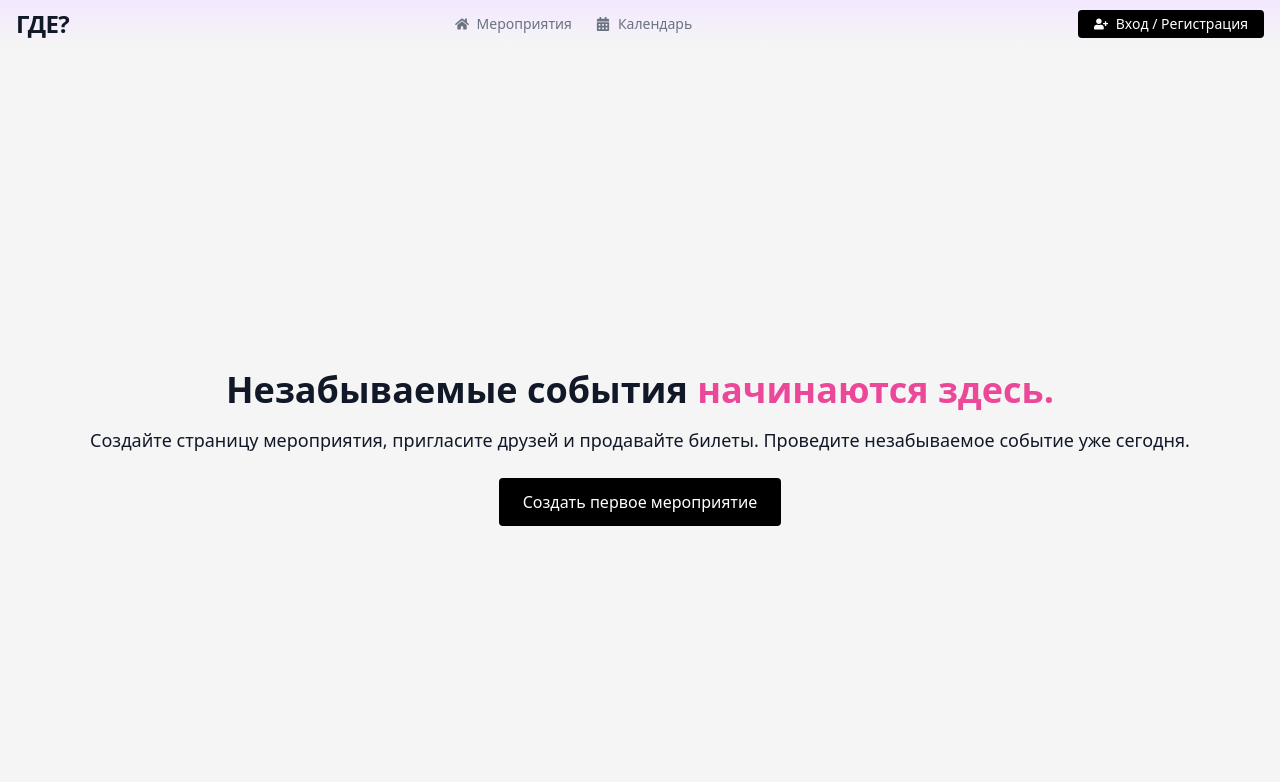
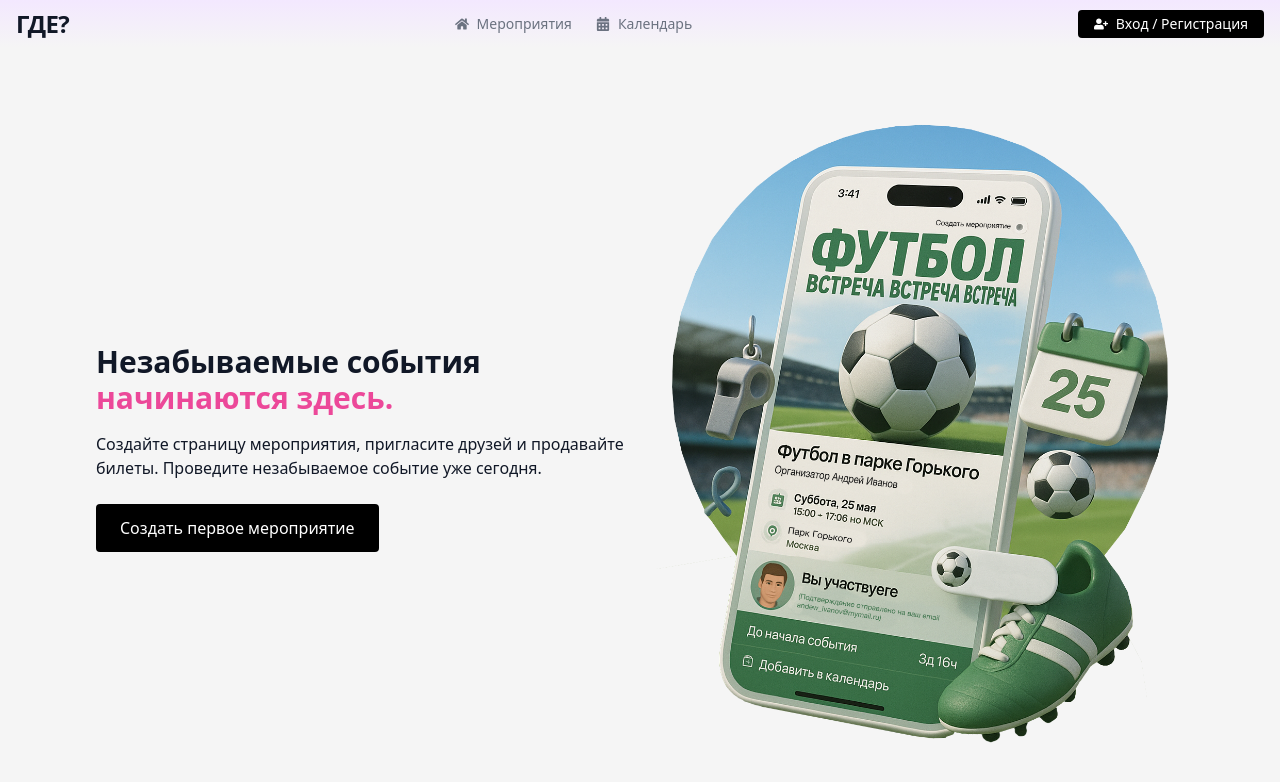
Before and after one commit to qarbo/meetups-fe, a React (Create React App) app: page / in a window 1280 px wide. Shown: the top 782 px of the page. Built offline with nearby package versions, Linux system fonts and the light colour scheme; no server answers.

Commit message:
Landing image

```diff
--- a/src/pages/LandingPage.jsx
+++ b/src/pages/LandingPage.jsx
@@ -1,6 +1,7 @@
 // src/pages/LandingPage.jsx
 import { useNavigate } from "react-router-dom";
 import { useEffect } from "react";
+import landingImage from "../assets/LandingImage.png";
 
 export default function LandingPage() {
   const navigate = useNavigate();
@@ -40,12 +41,15 @@ export default function LandingPage() {
         width: "100vw",
         height: "100vh"
       }} />
-      <div className="relative z-10 flex items-center justify-center h-screen text-center overflow-hidden">
-        <div>
-          <h1 className="text-4xl font-bold mb-4">
+      <div className="relative z-10 flex flex-col md:flex-row items-center justify-center h-screen text-center md:text-left gap-8 px-6 md:px-24 py-6 md:py-12">
+
+        <div className="block md:hidden h-48" />
+
+        <div className="md:w-1/2 order-1 md:order-1">
+          <h1 className="text-3xl font-bold mb-4">
             Незабываемые события <span className="text-pink-500">начинаются здесь.</span>
           </h1>
-          <p className="text-lg mb-6">
+          <p className="text-m mb-6">
             Создайте страницу мероприятия, пригласите друзей и продавайте билеты. Проведите незабываемое событие уже сегодня.
           </p>
           <button
@@ -55,6 +59,13 @@ export default function LandingPage() {
             Создать первое мероприятие
           </button>
         </div>
+        <div className="md:w-1/2 order-2 md:order-2">
+          <img
+            src={landingImage}
+            alt="event preview"
+            className="mx-auto md:w-full rounded"
+          />
+        </div>
       </div>
     </div>
   );
--- a/src/pages/Profile.jsx
+++ b/src/pages/Profile.jsx
@@ -5,6 +5,7 @@ export default function Profile() {
   const [user, setUser] = useState(null);
   const [loading, setLoading] = useState(true);
   const [error, setError] = useState(null);
+  const [showUpload, setShowUpload] = useState(false);
 
   useEffect(() => {
     const token = localStorage.getItem("token");
@@ -44,17 +45,63 @@ export default function Profile() {
 
       {/* Профиль пользователя */}
       <div className="bg-white p-6 rounded shadow flex items-center gap-6 mb-6">
-        {/* <img
-          src={user.avatarUrl || user.avatar}
-          alt={user.name}
-          className="w-24 h-24 rounded-full object-cover"
-        /> */}
+        <button
+          onClick={() => setShowUpload(true)}
+          className="w-24 h-24 rounded-full overflow-hidden relative"
+        >
+          <img
+            src={user.avatar_url || user.avatar || 'https://cdn-icons-png.freepik.com/512/6858/6858441.png'}
+            alt={user.name}
+            className="w-full h-full object-cover"
+          />
+          <span className="absolute inset-0 bg-black bg-opacity-50 flex items-center justify-center text-white text-sm">
+            Изменить
+          </span>
+        </button>
         <div>
           <h3 className="text-xl font-semibold">{user.name}</h3>
           {/* <p className="text-sm text-gray-500">{user.city}</p> */}
           {/* <p className="mt-2 text-sm text-gray-700">{user.bio}</p> */}
         </div>
       </div>
+
+      {showUpload && (
+        <div className="fixed inset-0 flex items-center justify-center bg-black bg-opacity-50">
+          <div className="bg-white p-6 rounded shadow max-w-sm w-full">
+            <h2 className="text-xl font-bold mb-4">Загрузить новый аватар</h2>
+            <input
+              type="file"
+              accept="image/*"
+              onChange={(e) => {
+                const file = e.target.files[0];
+                if (file) {
+                  const formData = new FormData();
+                  formData.append("avatar", file);
+                  apiFetch("/auth/me/avatar", {
+                    method: "POST",
+                    body: formData,
+                  })
+                    .then(res => {
+                      if (!res.ok) throw new Error("Ошибка загрузки");
+                      return res.json();
+                    })
+                    .then(data => {
+                      setUser(prev => ({ ...prev, avatar_url: data.avatar_url }));
+                      setShowUpload(false);
+                    })
+                    .catch(err => alert(err.message));
+                }
+              }}
+            />
+            <button
+              className="mt-4 px-4 py-2 bg-gray-300 rounded"
+              onClick={() => setShowUpload(false)}
+            >
+              Отмена
+            </button>
+          </div>
+        </div>
+      )}
 
       {/* Группы */}
       <div className="mb-6">
```
Also changed, not shown: src/assets/LandingImage.png (added).
